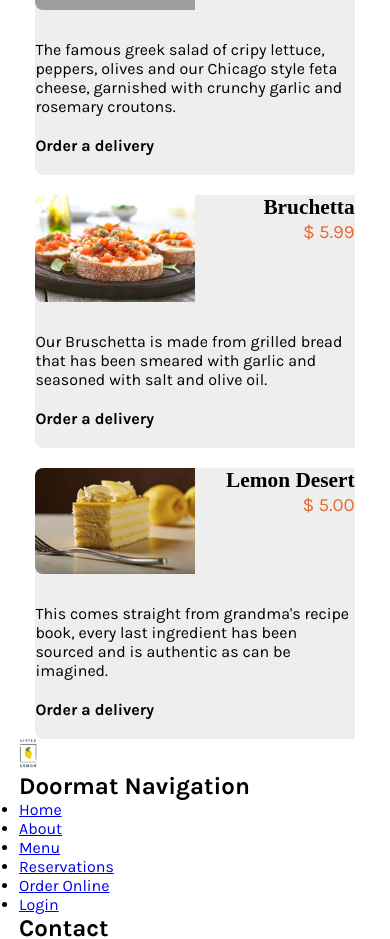
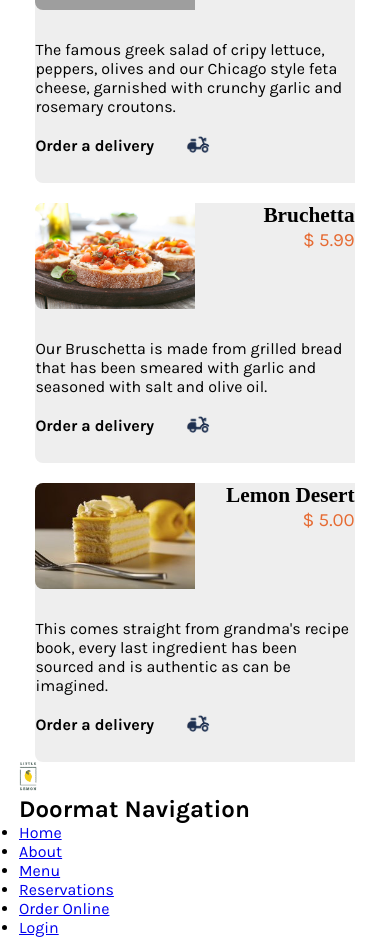
Before and after one commit to jdharper/little-lemon, a React (Create React App) app: page / in a window 390 px wide. Shown: the part 780-1719 px from the top of the page. Built offline with nearby package versions, Linux system fonts and the light colour scheme; grey boxes are pictures that could not be loaded; a web font is replaced by a local one.

Commit message:
Add Scooter Icon.  Also tweak responsive reflow of Specials.

```diff
--- a/src/Card.js
+++ b/src/Card.js
@@ -1,5 +1,4 @@
-
-
+import Scooter from './assets/scooter.png'
 export function Card(props) {
     const { img, name, price, description } = props
 
@@ -11,7 +10,7 @@ export function Card(props) {
                 <p>
                     { description }
                 </p>
-                <p className="order">Order a delivery</p>
+                <p className="order">Order a delivery<img src={Scooter} alt="Scooter Icon"/></p>
         </div>
     </>
 }
--- a/src/index.css
+++ b/src/index.css
@@ -258,7 +258,7 @@ h1 {
   /*border: 1px solid red;*/
 }
 
-.card img {
+.card > img {
   grid-area: i;
   width: 100%;
   object-fit: cover;
@@ -266,13 +266,13 @@ h1 {
   margin-bottom: 10px;
 }
 
-@media only screen and (max-width: 600px) {
+@media only screen and (max-width: 650px) {
   .specials .card-block {
     flex-direction: column;
   }
 }
 
-@media only screen and (max-width: 600px) and (min-width: 400px) {
+@media only screen and (max-width: 650px) and (min-width: 450px) {
   .specials .card-block {
     flex-direction: column;
   }
@@ -298,7 +298,7 @@ h1 {
   }
 }
 
-@media only screen and (max-width: 399px) and (min-width: 300px){
+@media only screen and (max-width: 449px) and (min-width: 300px){
   .card {
     width: 100%;
     max-width: unset;
@@ -379,14 +379,22 @@ h1 {
 
 .card .order {
   grid-area: o;
+  display: flex;
   font: var(--font-karla);
   font-size: 12pt;
   font-weight: bold;
   margin-top: 40px;
   margin-bottom: 20px;
   margin-top: auto;  /* Align to bottom of flex container. */
+  /*border: 1px solid red;*/
 }
 
+.card .order img {
+  max-width: 1.5em;
+  max-height: 1.5em;
+  object-fit: cover;
+  margin-left: max(10px, 10%);
+}
 
 
 a[role=button] {
```
Also changed, not shown: src/assets/scooter.png (added).
